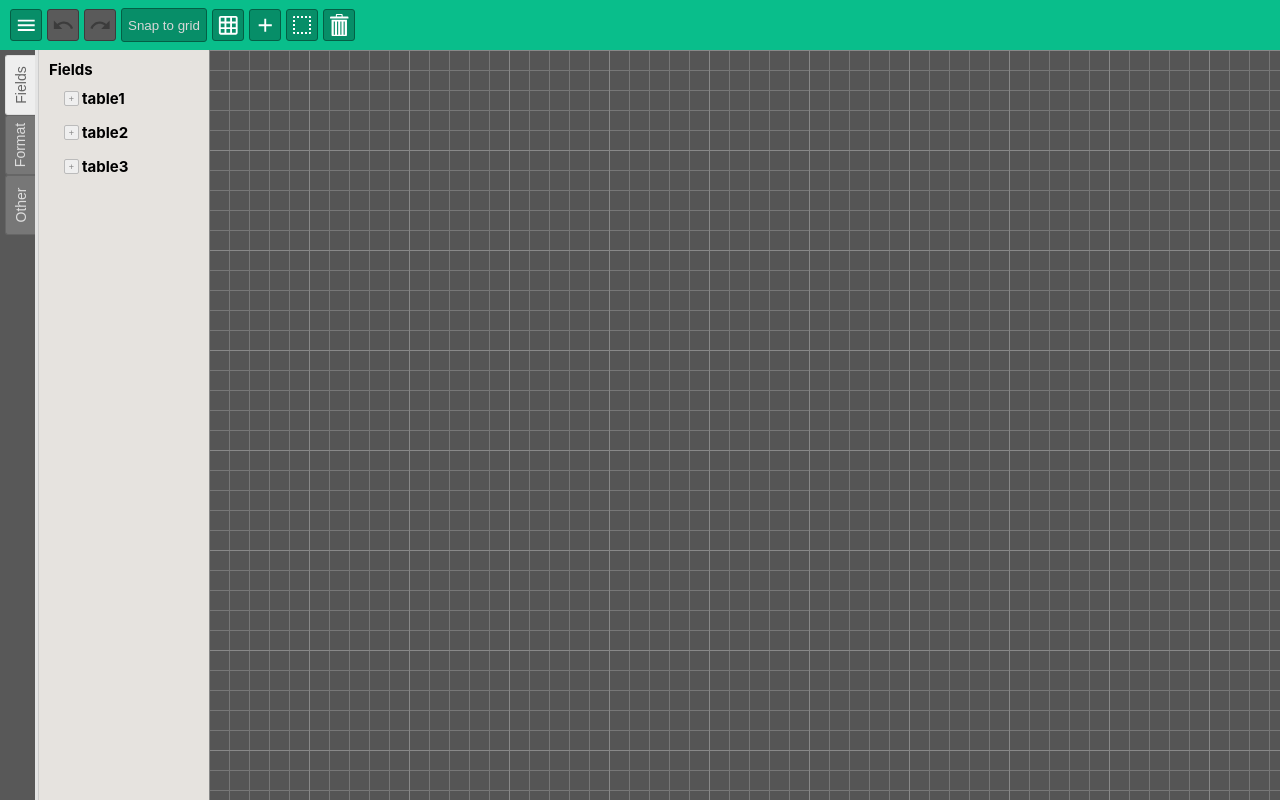
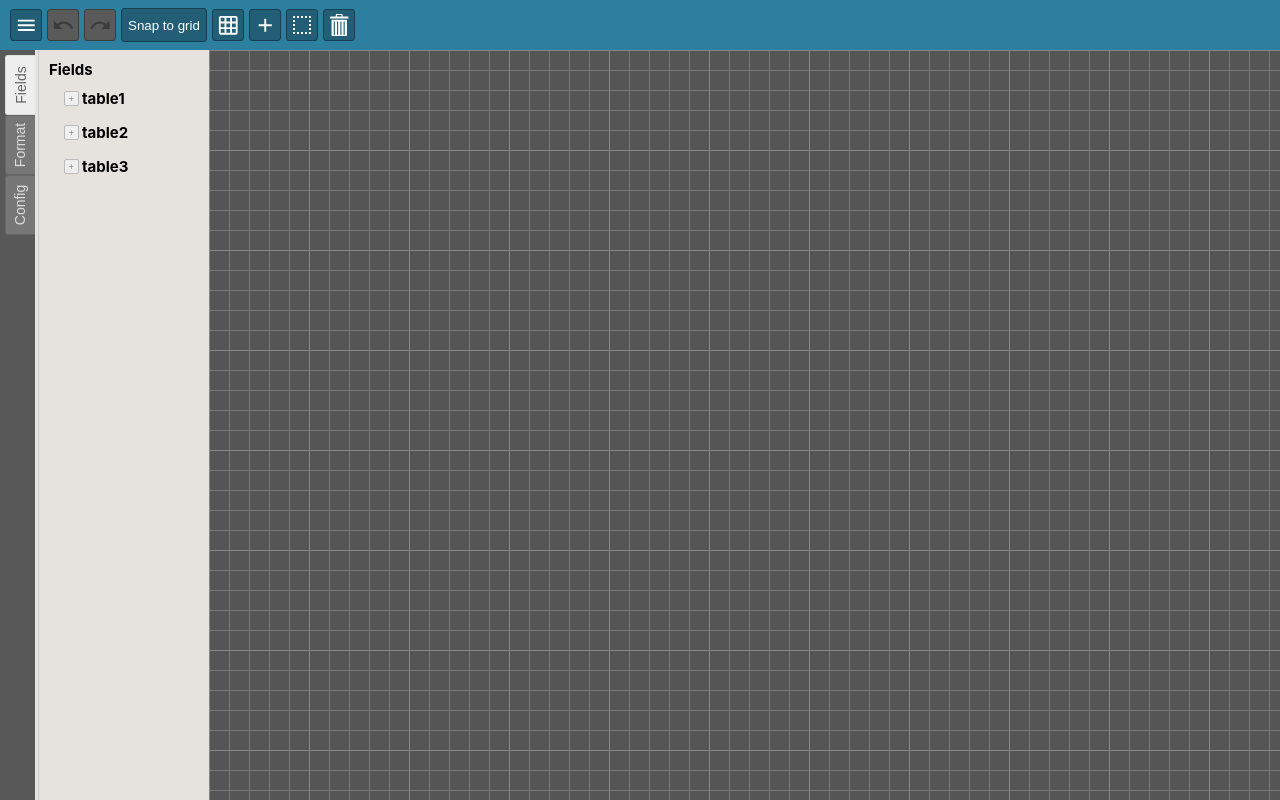
Before and after one commit to olgamirete/bi-web, a React (Create React App) app: page / in a window 1280 px wide. Built offline with nearby package versions, Linux system fonts and the light colour scheme.

Commit message:
added theme selector

```diff
--- a/src/App.js
+++ b/src/App.js
@@ -6,6 +6,7 @@ import './ColorPalette.css';
 import useControls from './customHooks/useControls.js';
 import useCards from './customHooks/useCards.js';
 import useData from './customHooks/useData.js';
+import useConfig from './customHooks/useConfig.js';
 // -----------------------------------------------------------------------------
 
 // Basic components-------------------------------------------------------------
@@ -21,6 +22,8 @@ function App() {
   const [cards, cardFlags, cardMethods] = useCards(controlFlags);
   const [dataStructure, data] = useData();
 
+  const config = useConfig();
+
   return (
     <div
       className="App">
@@ -29,7 +32,8 @@ function App() {
         cardFlags={cardFlags}
         cardMethods={cardMethods}
         controlFlags={controlFlags}
-        controlMethods={controlMethods} />
+        controlMethods={controlMethods}
+        config={config} />
 
       <div className="container-for-side-panel-and-content">
 
@@ -37,7 +41,8 @@ function App() {
           controlFlags={controlFlags}
           controlMethods={controlMethods}
           dataStructure={dataStructure}
-          cardMethods={cardMethods} />
+          cardMethods={cardMethods}
+          config={config} />
 
         <DashboardContent
           cards={cards}
--- a/src/components/controls/Controls.js
+++ b/src/components/controls/Controls.js
@@ -10,7 +10,7 @@ import ButtonRedo from './buttons/ButtonRedo.js';
 
 function Controls(props) {
   return (
-    <div className="controls theme-6">
+    <div className={"controls " + (props.config.theme === null ? "theme-1" : props.config.theme)}>
       <ButtonToggleMenu
         toggleSidePanel={props.controlMethods.toggleSidePanel} />
       <ButtonUndo
--- a/src/components/side-panel/SidePanel.js
+++ b/src/components/side-panel/SidePanel.js
@@ -2,7 +2,7 @@ import React, { useState } from 'react';
 import './SidePanel.css';
 import TableFields from './sections/table-fields/TableFields.js';
 import CardFormat from './sections/card-format/CardFormat.js';
-import Other from './sections/other/Other.js';
+import Config from './sections/config/Config.js';
 
 function SidePanel(props) {
 
@@ -38,17 +38,17 @@ function SidePanel(props) {
           <span className="text">Format</span>
         </button>
         <button
-          data-section="other"
-          className={activeSection === "other" ? "active" : ""}
+          data-section="config"
+          className={activeSection === "config" ? "active" : ""}
           onPointerDown={handlePointerDown}>
-          <span className="text">Other</span>
+          <span className="text">Config</span>
         </button>
       </div>
 
       <div className="sections-container">
         <TableFields activeSection={activeSection} dataStructure={props.dataStructure} />
         <CardFormat activeSection={activeSection} cardMethods={props.cardMethods} />
-        <Other activeSection={activeSection} />
+        <Config activeSection={activeSection} config={props.config} />
       </div>
     </div>
   );
--- /dev/null
+++ b/src/components/side-panel/sections/config/Config.css
@@ -0,0 +1,34 @@
+.section .theme-selector {
+    width: 20px;
+    height: 20px;
+    border-style: solid;
+    border-radius: 3px;
+    border-width: 1px;
+    margin: 3px;
+    /* display: block; */
+}
+
+.section .theme-selector.theme-1 {
+    background-color: var(--cg-blue);
+    border-color: var(--cg-blue-4);
+}
+.section .theme-selector.theme-2 {
+    background-color: var(--vivid-burgundy);
+    border-color: var(--vivid-burgundy-4);
+}
+.section .theme-selector.theme-3 {
+    background-color: var(--dark-red);
+    border-color: var(--dark-red-4);
+}
+.section .theme-selector.theme-4 {
+    background-color: var(--oxford-blue);
+    border-color: var(--oxford-blue-4);
+}
+.section .theme-selector.theme-5 {
+    background-color: var(--sunglow);
+    border-color: var(--sunglow-4);
+}
+.section .theme-selector.theme-6 {
+    background-color: var(--mountain-meadow);
+    border-color: var(--mountain-meadow-4);
+}
--- /dev/null
+++ b/src/components/side-panel/sections/config/Config.js
@@ -0,0 +1,26 @@
+import React from 'react';
+import './Config.css';
+
+function Config(props) {
+
+  const themes = [
+    "theme-1",
+    "theme-2",
+    "theme-3",
+    "theme-4",
+    "theme-5",
+    "theme-6"]
+
+  return (
+    <section className={"section" + (props.activeSection === "config" ? " active" : "")}>
+      <h3 className="title">Set theme color</h3>
+      {themes.map((theme) => {
+        return <button
+          className={"theme-selector " + theme}
+          onPointerDown={() => props.config.setTheme(theme)} />
+      })}
+    </section>
+  );
+}
+
+export default Config;
--- a/src/components/side-panel/sections/other/Other.js
+++ /dev/null
@@ -1,13 +0,0 @@
-import React from 'react';
-
-
-function Other(props) {
-  return (
-    <section className={"section" + (props.activeSection === "other" ? " active" : "")}>
-      <h3 className="title">Other</h3>
-          Other
-    </section>
-  );
-}
-
-export default Other;
--- /dev/null
+++ b/src/customHooks/useConfig.js
@@ -0,0 +1,16 @@
+import { useState } from 'react';
+
+function useConfig() {
+
+  const [theme, setTheme] = useState("theme-1");
+
+  const config = {
+    theme: theme,
+    setTheme: setTheme
+  }
+
+  return config
+
+}
+
+export default useConfig;
```
Also changed, not shown: src/components/side-panel/sections/other/Other.css (deleted).
